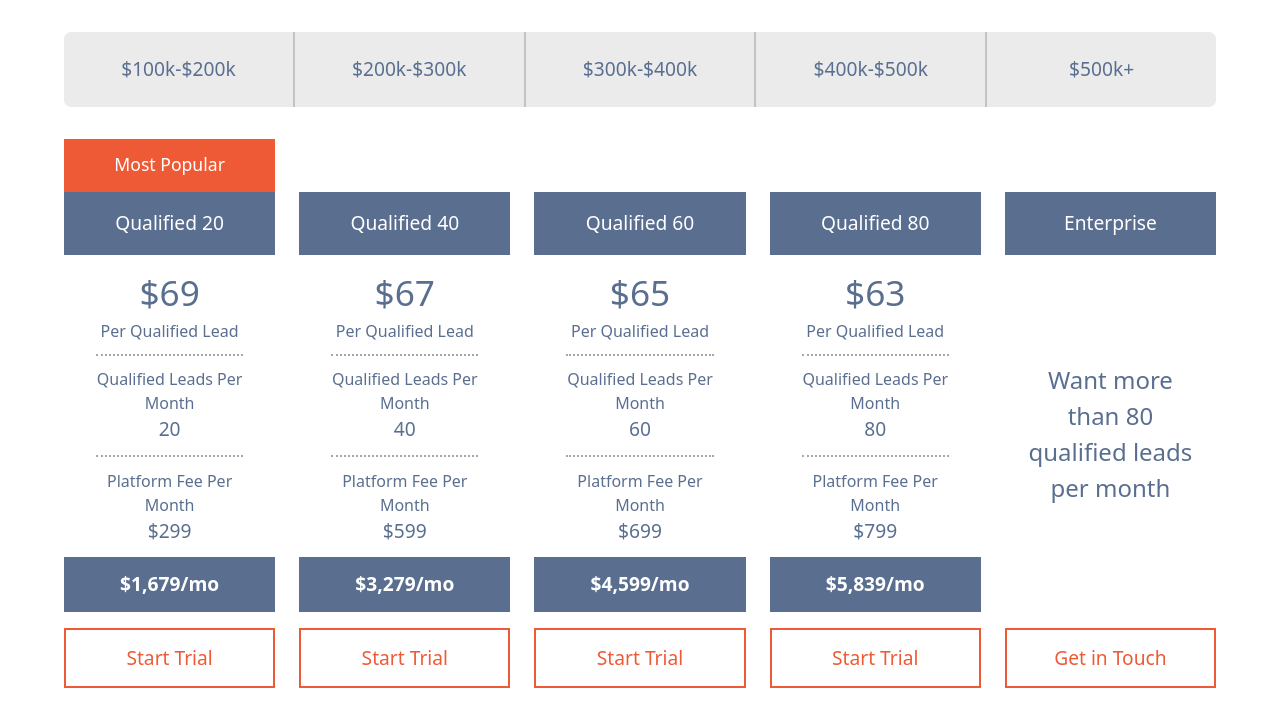
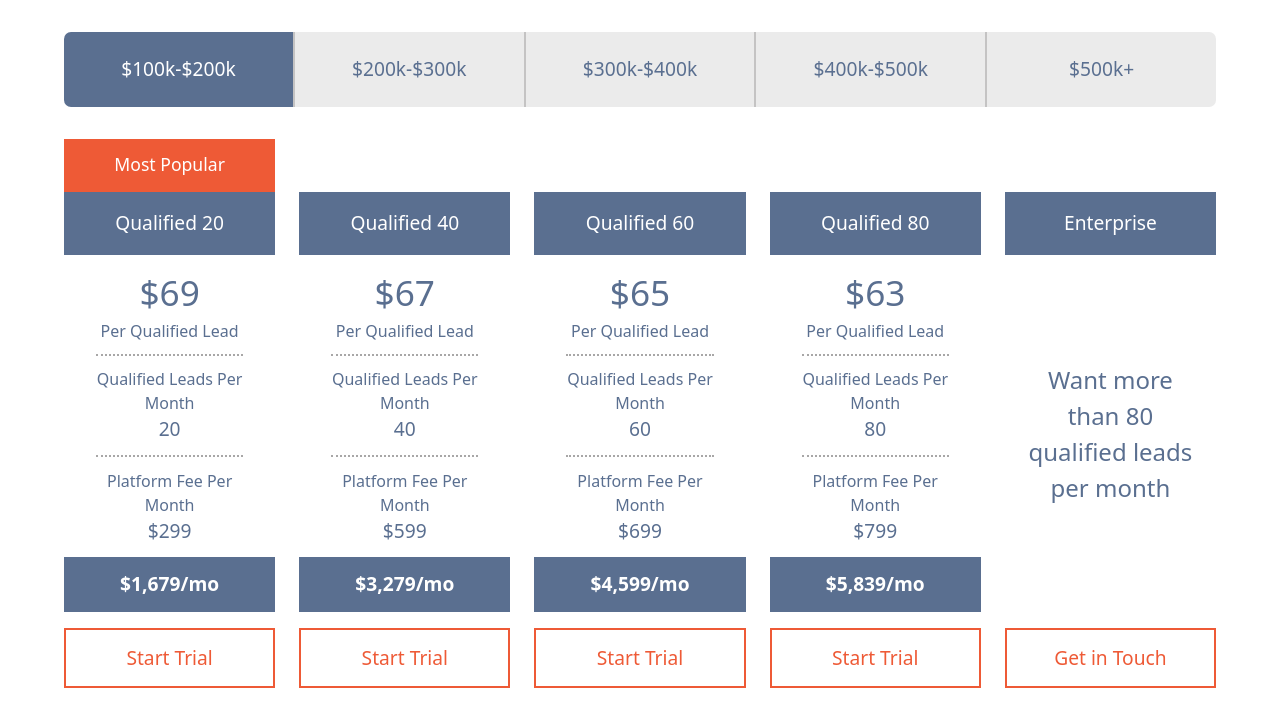
Before and after one commit to TheAlpher/squadstack, a React (Create React App) app: page / in a window 1280 px wide. Shown: the top 726 px of the page. Built offline with nearby package versions, Linux system fonts and the light colour scheme.

Commit message:
Fix activeTab comparison bugs

```diff
--- a/src/components/card/pricingCard.css
+++ b/src/components/card/pricingCard.css
@@ -10,6 +10,11 @@
 .plan--card {
   text-align: center;
   margin: 0.5rem 0;
+}
+@media (max-width: 796px) {
+  .plan--card {
+    min-width: 100%;
+  }
 }
 .plan--card:hover .plan--details {
   background: rgb(235, 235, 235);
--- a/src/components/navigation/navigation.jsx
+++ b/src/components/navigation/navigation.jsx
@@ -11,7 +11,7 @@ const Navigation = ({ data, activeTab, updateActiveTab }) => {
             onClick={() => {
               updateActiveTab(index);
             }}
-            className={activeTab === index ? "nav--tab active" : "nav--tab"}
+            className={Number(activeTab) === index ? "nav--tab active" : "nav--tab"}
           >
             {ele.range}
           </Col>
--- a/src/index.css
+++ b/src/index.css
@@ -13,7 +13,7 @@ code {
     monospace;
 }
 
-@media (min-width: 991px) {
+@media (max-width: 991px) {
   body {
     font-size: 12px;
   }
```
